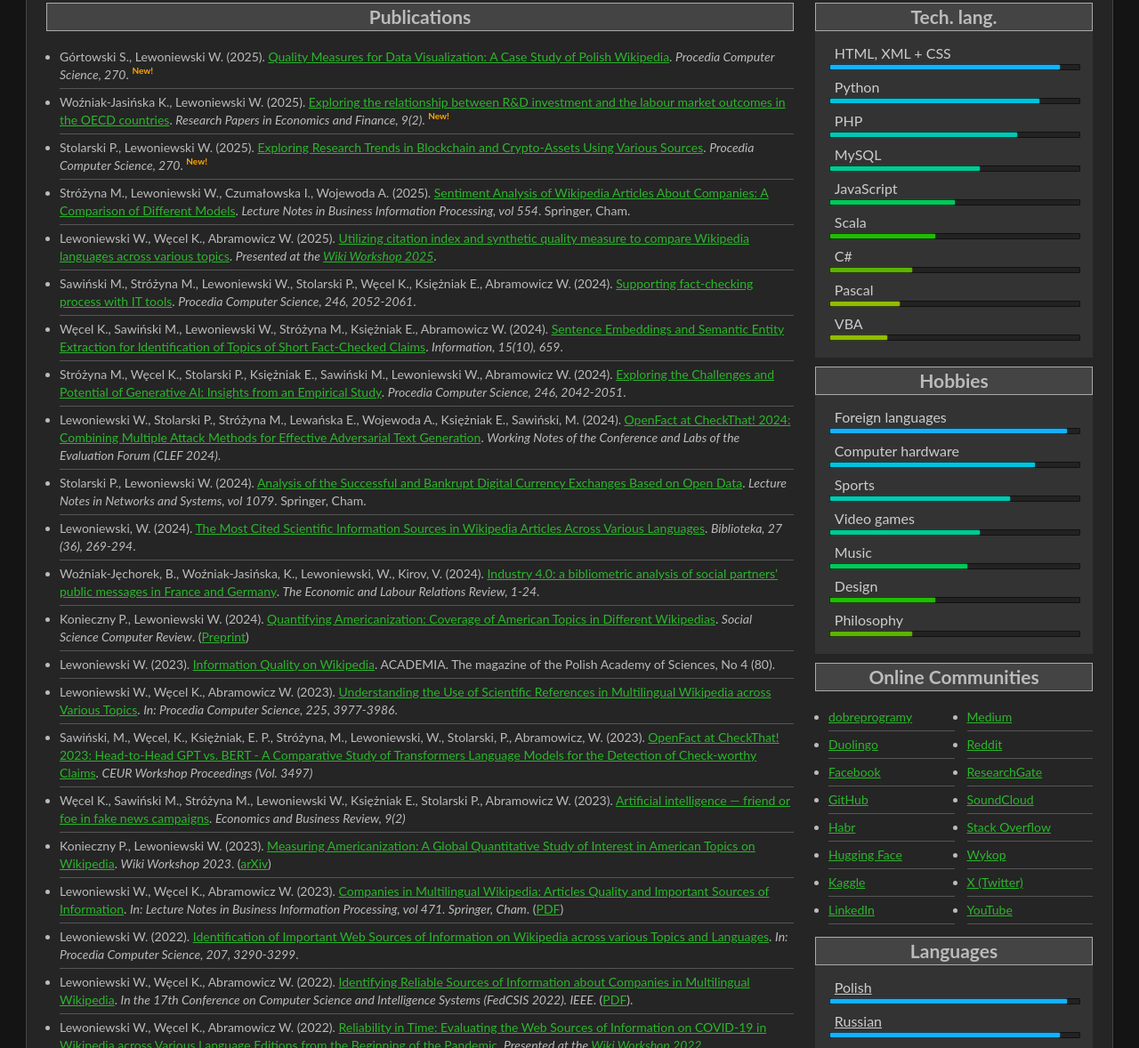
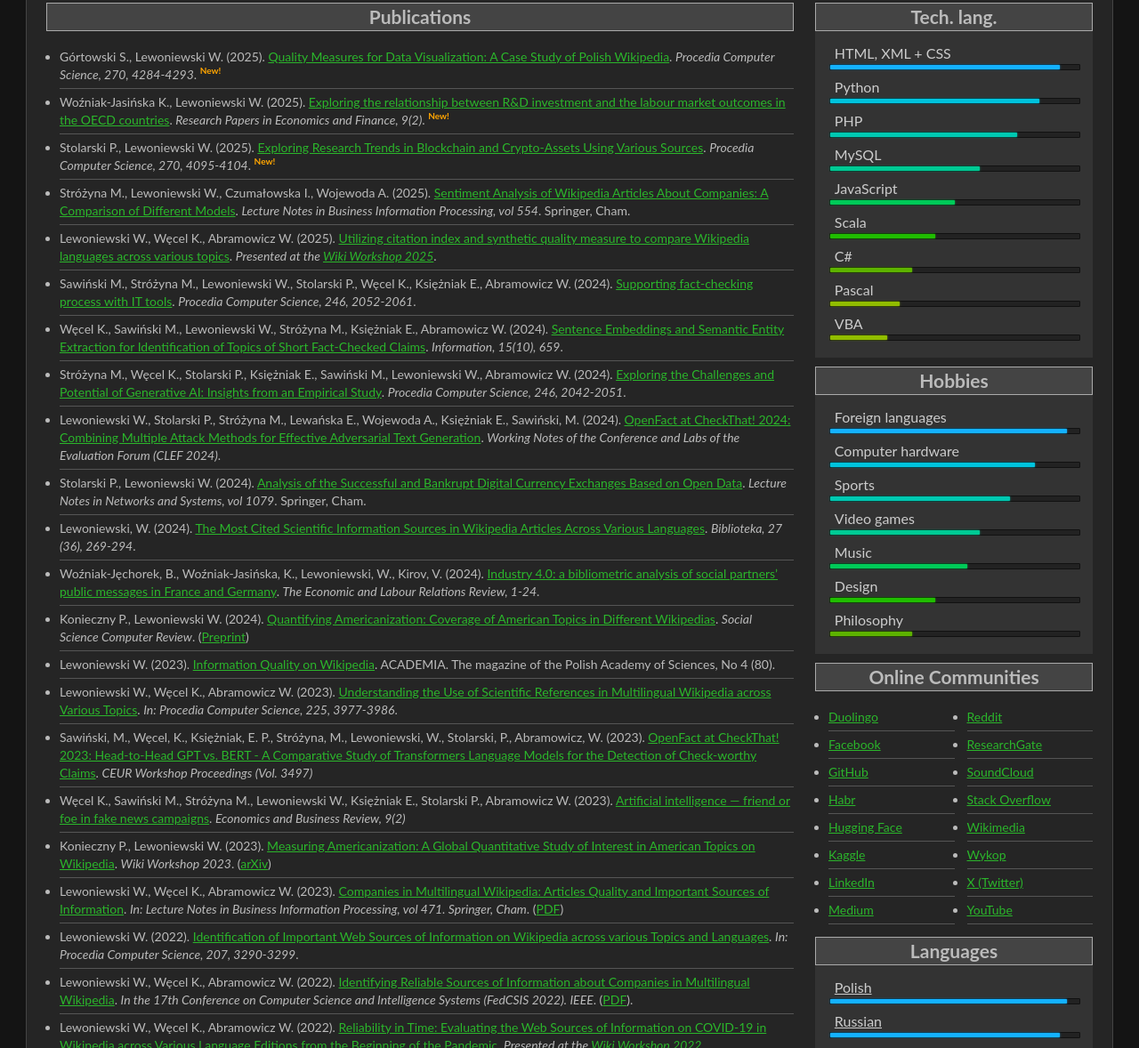
Before and after one commit to Lewoniewski/lewoniewski.github.io, a plain HTML site: page index.html in a window 1280 px wide. Shown: the part 213-1391 px from the top of the page at 89% size. Drawn offline with Linux system fonts and the light colour scheme.

Commit message:
Update publications and online community links
Updated publication details and added new links to online communities.

```diff
--- a/index.html
+++ b/index.html
@@ -155,9 +155,9 @@ initially starting from 0*/
 	<div class="leftcolumn">
   <div style="display: block; width: auto;  border: 1px #aaa solid; background-color: #444;"><h2 style="text-align: center; margin: 5px;">Publications</h2></div>
 <ul>
-<li>Górtowski S., Lewoniewski W. (2025). <a href="https://doi.org/10.1016/j.procs.2025.09.553" rel="noopener" target="_blank">Quality Measures for Data Visualization: A Case Study of Polish Wikipedia</a>. <em>Procedia Computer Science, 270</em>. <sup class="newart">New!</sup></li>
+<li>Górtowski S., Lewoniewski W. (2025). <a href="https://doi.org/10.1016/j.procs.2025.09.553" rel="noopener" target="_blank">Quality Measures for Data Visualization: A Case Study of Polish Wikipedia</a>. <em>Procedia Computer Science, 270, 4284-4293</em>. <sup class="newart">New!</sup></li>
 <li>Woźniak-Jasińska K., Lewoniewski W. (2025). <a href="https://doi.org/10.18559/ref.2025.2.2454" rel="noopener" target="_blank">Exploring the relationship between R&D investment and the labour market outcomes in the OECD countries</a>. <em>Research Papers in Economics and Finance, 9(2)</em>. <sup class="newart">New!</sup></li>
-<li>Stolarski P., Lewoniewski W. (2025). <a href="https://doi.org/10.1016/j.procs.2025.09.534" rel="noopener" target="_blank">Exploring Research Trends in Blockchain and Crypto-Assets Using Various Sources</a>. <em>Procedia Computer Science, 270</em>. <sup class="newart">New!</sup></li>
+<li>Stolarski P., Lewoniewski W. (2025). <a href="https://doi.org/10.1016/j.procs.2025.09.534" rel="noopener" target="_blank">Exploring Research Trends in Blockchain and Crypto-Assets Using Various Sources</a>. <em>Procedia Computer Science, 270, 4095-4104</em>. <sup class="newart">New!</sup></li>
 <li>Stróżyna M., Lewoniewski W., Czumałowska I., Wojewoda A. (2025). <a href="https://doi.org/10.1007/978-3-031-94193-1_8" rel="noopener" target="_blank">Sentiment Analysis of Wikipedia Articles About Companies: A Comparison of Different Models</a>. <em>Lecture Notes in Business Information Processing, vol 554</em>. Springer, Cham.</li>
 <li>Lewoniewski W., Węcel K., Abramowicz W. (2025). <a href="https://arxiv.org/abs/2505.16506">Utilizing citation index and synthetic quality measure to compare Wikipedia languages across various topics</a>. <em>Presented at the <a href="https://en.lewoniewski.info/2025/wiki-workshop-2025-citation-index-and-synthetic-quality-measure-for-wikipedia-video/">Wiki Workshop 2025</a></em>.</li>
 <li>Sawiński M., Stróżyna M., Lewoniewski W., Stolarski P., Węcel K., Księżniak E., Abramowicz W. (2024). <a href="https://www.sciencedirect.com/science/article/pii/S1877050924027091" rel="noopener" target="_blank">Supporting fact-checking process with IT tools</a>. <em>Procedia Computer Science, 246, 2052-2061</em>. </li>
@@ -343,7 +343,6 @@ initially starting from 0*/
 
 
 	<ul style="column-count: 2;">
-	<li><a href="https://www.dobreprogramy.pl/@lewoniewski" rel="noopener" target="_blank">dobreprogramy</a></li>
 	<li><a href="https://www.duolingo.com/profile/lewoniewski" rel="noopener" target="_blank">Duolingo</a></li>
 	<li><a href="https://www.facebook.com/Lewoniewski.info/" rel="noopener" target="_blank">Facebook</a></li>
 	<li><a href="https://github.com/Lewoniewski" rel="noopener" target="_blank">GitHub</a></li>
@@ -356,6 +355,7 @@ initially starting from 0*/
 	<li><a href="https://www.researchgate.net/profile/Wlodzimierz_Lewoniewski" rel="noopener" target="_blank">ResearchGate</a></li>
 	<li><a href="https://soundcloud.com/lewoniewski" rel="noopener" target="_blank">SoundCloud</a></li>
 	<li><a href="https://stackoverflow.com/users/9229689/lewoniewski" rel="noopener" target="_blank">Stack Overflow</a></li>
+    <li><a href="https://meta.wikimedia.org/wiki/User:W%C5%82odzimierz_Lewoniewski_(UEP)" rel="noopener" target="_blank">Wikimedia</a></li>
 	<li><a href="https://wykop.pl/ludzie/lewoniewski" rel="noopener" target="_blank">Wykop</a></li>
 	<li><a href="https://twitter.com/lewoniewski" rel="noopener" target="_blank">X (Twitter)</a></li>
 	<li><a href="https://www.youtube.com/@lewoniewski" rel="noopener" target="_blank">YouTube</a></li>
```
